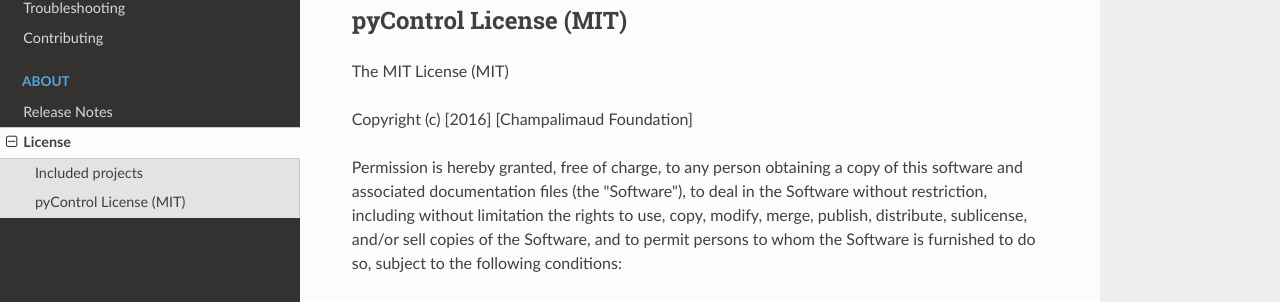
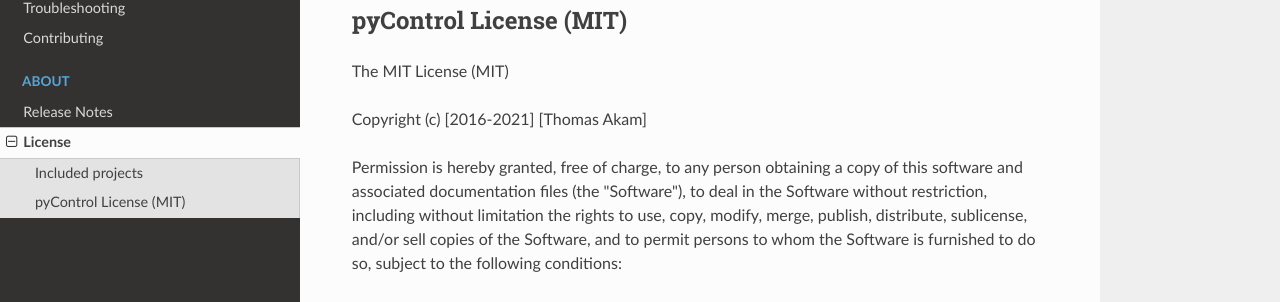
Before and after one commit to pyControl/docs, an MkDocs documentation site: the page built from docs/about/license.md, in a window 1280 px wide and 1062 px high. Shown: the part 333-635 px from the top of the window. Built offline with MkDocs 1.6.1, drawn with Linux system fonts in a browser that asks for light colours; nearby versions of some CDN libraries.

Commit message:
- Added commented out lines in mkdocs.yml which when uncommented generate a pdf of the docs using mkdocs-with-pdf

```diff
--- a/docs/about/license.md
+++ b/docs/about/license.md
@@ -12,7 +12,7 @@
 
 The MIT License (MIT)
 
-Copyright (c) [2016] [Champalimaud Foundation]
+Copyright (c) [2016-2021] [Thomas Akam]
 
 Permission is hereby granted, free of charge, to any person obtaining a copy
 of this software and associated documentation files (the "Software"), to deal
--- a/mkdocs.yml
+++ b/mkdocs.yml
@@ -1,7 +1,7 @@
 site_name: pyControl
 site_url: https://pycontrol.readthedocs.io/
 site_description: Open source, Python based, behavioural experiment control.
-site_author: Champalimaud Foundation
+site_author: Thomas Akam
 
 theme:
     name: readthedocs
@@ -29,3 +29,10 @@
     - License: about/license.md
 
 copyright: Copyright &copy; 2016 - 2021 Thomas Akam
+
+# Uncomment to generate PDF version of docs using mkdocs-with-pdf
+# plugins:
+#    - with-pdf:
+#        cover_title: pyControl
+#        cover_subtitle: Open source, Python based, behavioural experiment control.
+#        output_path: C:\Users\thoma\Downloads\pyControl_docs.pdf
```
Also changed, not shown: docs/index.md (+1 -1 lines).
